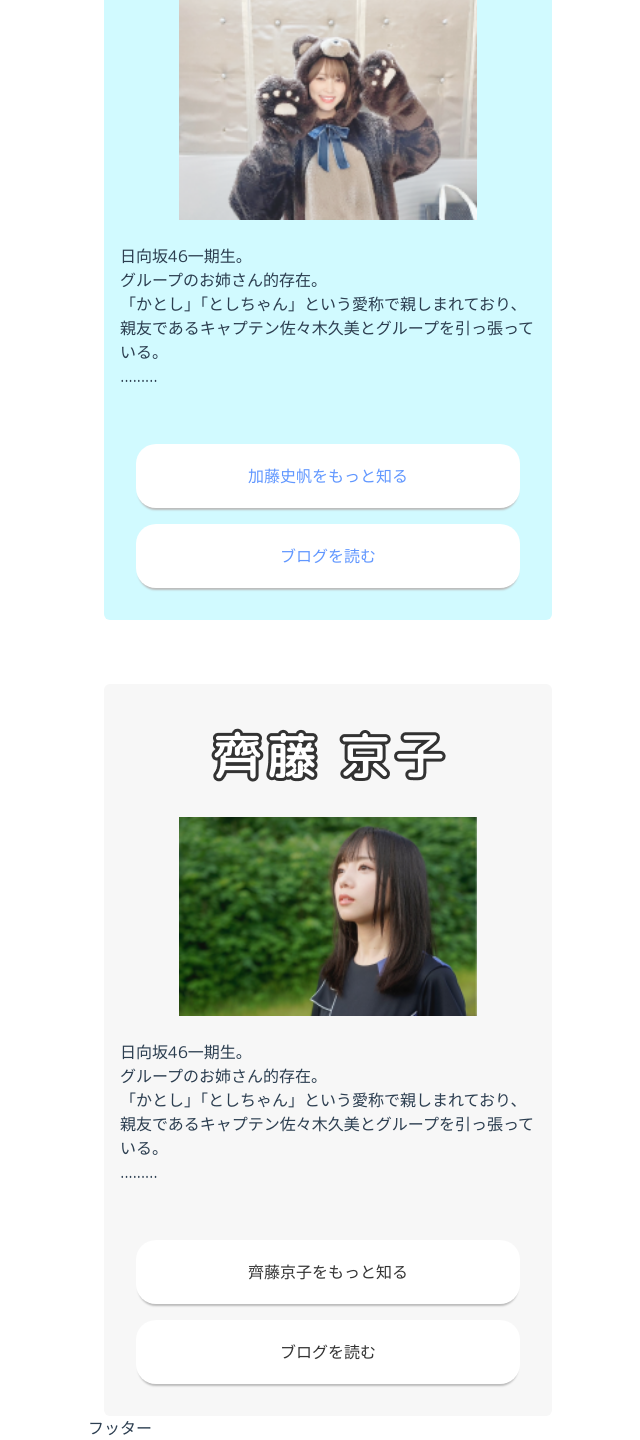
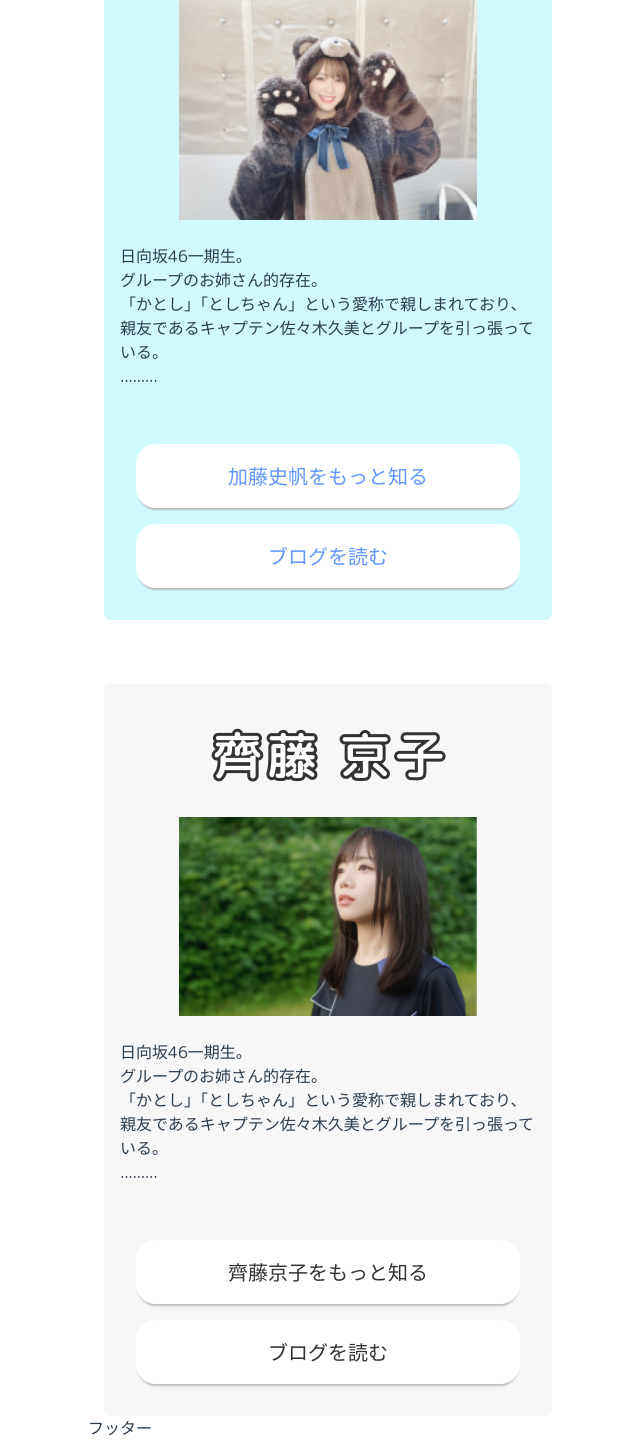
Before and after one commit to shihonet/shihonet_front, a Vue app: page / in a window 1280 px wide. Shown: the part 1586-3026 px from the top of the page, without its empty margins (312-952 px from the left). Built offline with nearby package versions, Linux system fonts and the light colour scheme; no server answers.

Commit message:
Fix fint size

```diff
--- a/src/views/components/tops/KyokoProfile.vue
+++ b/src/views/components/tops/KyokoProfile.vue
@@ -8,10 +8,10 @@
       <p>「かとし」「としちゃん」という愛称で親しまれており、親友であるキャプテン佐々木久美とグループを引っ張っている。</p>
       <p>.........</p>
     </div>
-    <div class="mx-8 h-16 flex justify-center items-center bg-white rounded-[20px] border prof-button">
+    <div class="mx-8 h-16 flex justify-center items-center text-[20px] bg-white rounded-[20px] border prof-button">
       齊藤京子をもっと知る
     </div>
-    <div class="mx-8 h-16 flex justify-center items-center bg-white rounded-[20px] border prof-button mt-4">
+    <div class="mx-8 h-16 flex justify-center items-center text-[20px] bg-white rounded-[20px] border prof-button mt-4">
       ブログを読む
     </div>
   </div>
--- a/src/views/components/tops/ShihoProfile.vue
+++ b/src/views/components/tops/ShihoProfile.vue
@@ -8,10 +8,10 @@
       <p>「かとし」「としちゃん」という愛称で親しまれており、親友であるキャプテン佐々木久美とグループを引っ張っている。</p>
       <p>.........</p>
     </div>
-    <div class="mx-8 h-16 flex justify-center items-center bg-white rounded-[20px] border prof-button">
+    <div class="mx-8 h-16 flex justify-center items-center text-[20px] bg-white rounded-[20px] border prof-button">
       加藤史帆をもっと知る
     </div>
-    <div class="mx-8 h-16 flex justify-center items-center bg-white rounded-[20px] border prof-button mt-4">
+    <div class="mx-8 h-16 flex justify-center items-center text-[20px] bg-white rounded-[20px] border prof-button mt-4">
       ブログを読む
     </div>
   </div>
```
